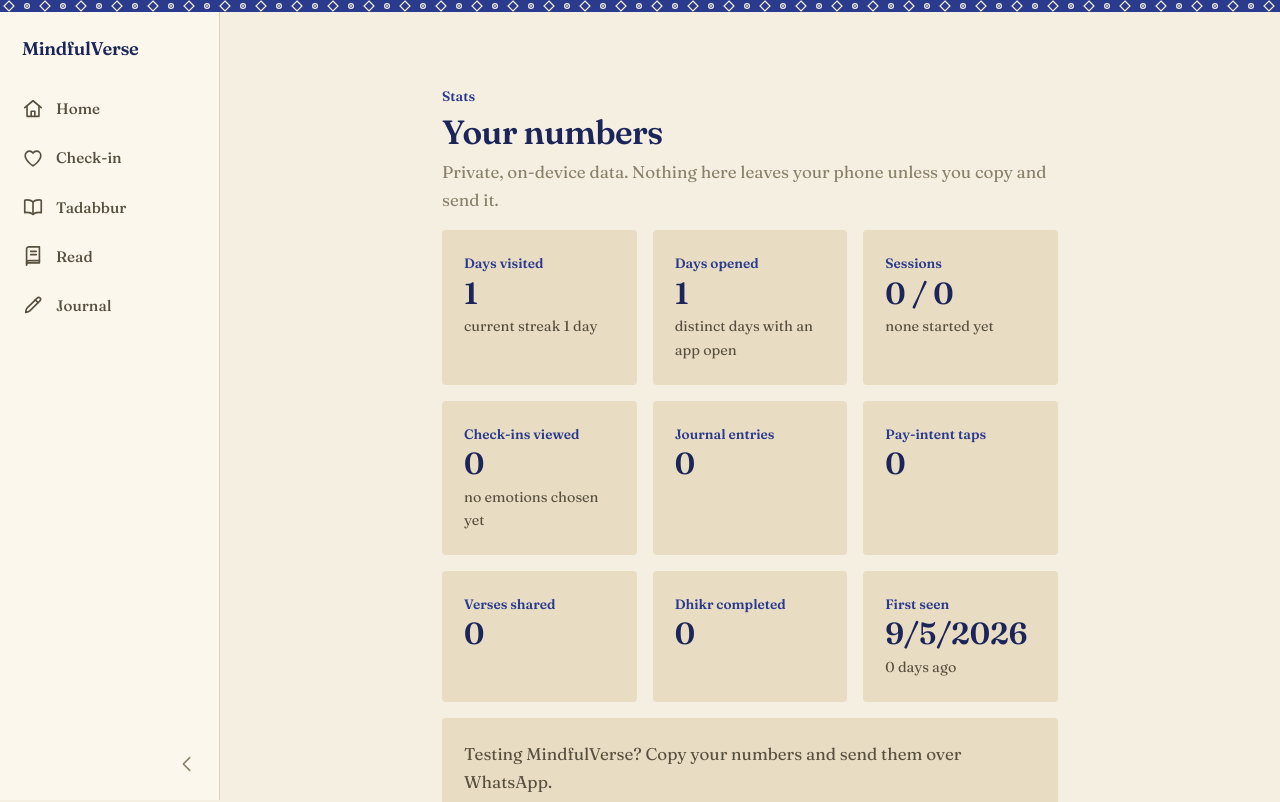
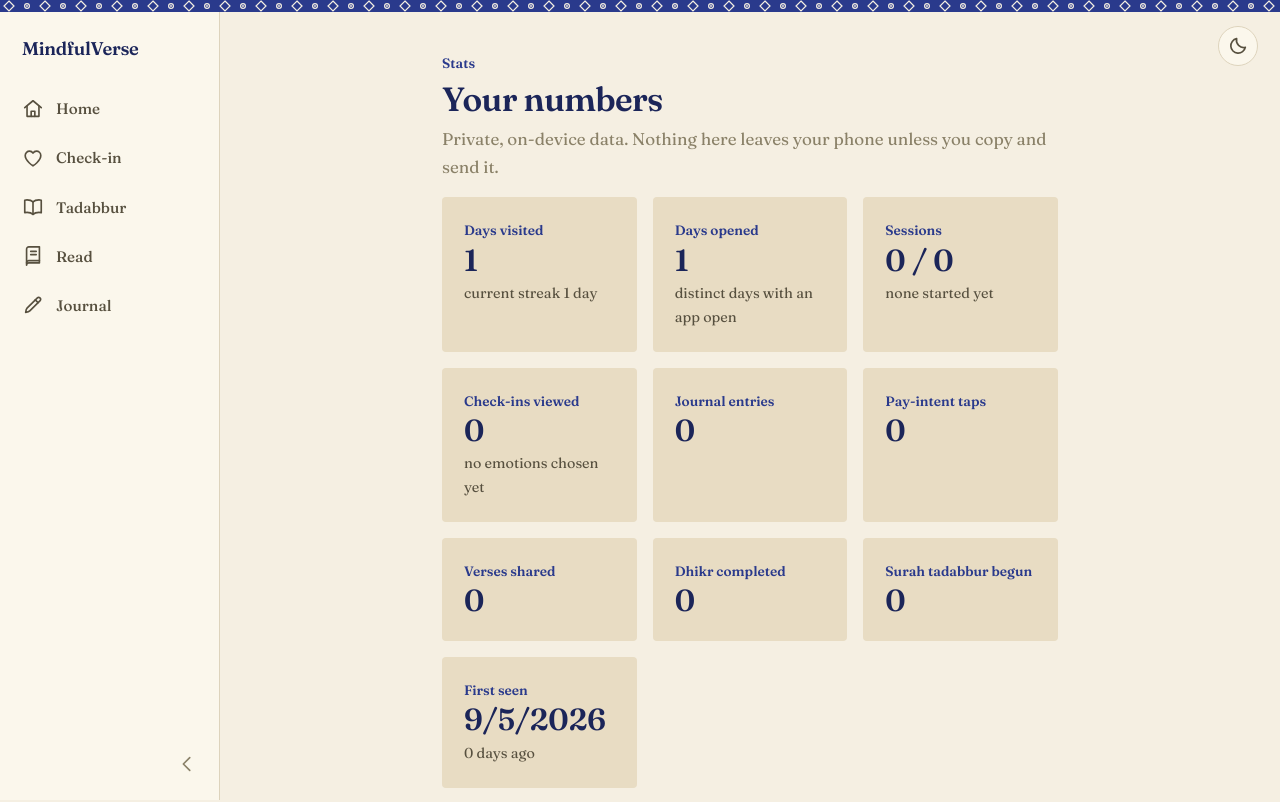
Before and after one commit to mohammedfirdouss/MindfulVerse, a React (Vite) app: page /stats in a window 1280 px wide. Shown: the top 802 px of the page. Built offline with nearby package versions, Linux system fonts and the light colour scheme.

Commit message:
new changes

```diff
--- a/src/components/AppShell.tsx
+++ b/src/components/AppShell.tsx
@@ -192,6 +192,19 @@
       </nav>
 
       <style>{`
+        /* --- Theme toggle: quiet, below the adire band --- */
+        .theme-toggle {
+          position: fixed; top: 22px; right: 14px; z-index: 25;
+          width: 40px; height: 40px; border-radius: 50%;
+          display: inline-flex; align-items: center; justify-content: center;
+          background: var(--cotton-raised); border: 1px solid var(--line);
+          color: var(--ink-soft); cursor: pointer;
+          transition: color .15s ease, background .15s ease;
+        }
+        .theme-toggle:hover { color: var(--indigo); }
+        .theme-toggle:active { transform: scale(0.94); }
+        @media (min-width: 900px) { .theme-toggle { top: 26px; right: 22px; } }
+
         /* --- Mobile: fixed bottom tab bar, icon above small label --- */
         .tabbar {
           position: fixed; left: 0; right: 0; bottom: 0;
--- a/src/pages/Home.tsx
+++ b/src/pages/Home.tsx
@@ -15,7 +15,7 @@
 
 const entries = [
   { to: "/checkin", title: "Daily check-in", desc: "A verse for this moment, and a line to journal." },
-  { to: "/sessions", title: "Tadabbur", desc: "Sit with a theme — verse, meaning, reflection." },
+  { to: "/sessions", title: "Tadabbur", desc: "Ponder the Qur’an, surah by surah." },
   { to: "/read", title: "Read", desc: "The Qur’an, with translation and commentary." },
   { to: "/dhikr", title: "Dhikr & breath", desc: "Remembrance, paced to your breath." },
 ];
--- a/src/pages/Stats.tsx
+++ b/src/pages/Stats.tsx
@@ -15,6 +15,7 @@
   streak: number;
   appOpenDays: number;
   sessionsStarted: number;
+  surahTadabburStarted: number;
   sessionsCompleted: number;
   completionPct: number | null;
   checkinViews: number;
@@ -50,6 +51,7 @@
 
   const openDays = new Set<string>();
   let sessionsStarted = 0;
+  let surahTadabburStarted = 0;
   let sessionsCompleted = 0;
   let checkinViews = 0;
   let payTaps = 0;
@@ -63,7 +65,8 @@
         openDays.add(dayKey(t));
         break;
       case "session_start":
-        sessionsStarted++;
+        if (e.sessionId.startsWith("surah-")) surahTadabburStarted++;
+        else sessionsStarted++;
         break;
       case "session_complete":
         sessionsCompleted++;
@@ -102,6 +105,7 @@
     streak: currentStreak(),
     appOpenDays: openDays.size,
     sessionsStarted,
+    surahTadabburStarted,
     sessionsCompleted,
     completionPct:
       sessionsStarted > 0
@@ -140,6 +144,7 @@
     `Pay-intent taps: ${s.payTaps}`,
     `Verses shared: ${s.versesShared}`,
     `Dhikr completed: ${s.dhikrCompleted}`,
+    `Surah tadabbur begun: ${s.surahTadabburStarted}`,
   ].join("\n");
 }
 
@@ -235,6 +240,7 @@
             <Metric label="Pay-intent taps" value={String(stats.payTaps)} />
             <Metric label="Verses shared" value={String(stats.versesShared)} />
             <Metric label="Dhikr completed" value={String(stats.dhikrCompleted)} />
+            <Metric label="Surah tadabbur begun" value={String(stats.surahTadabburStarted)} />
             <Metric
               label="First seen"
               value={
```
Also changed, not shown: 7 other files (tests, documents, lock files or other folders).
